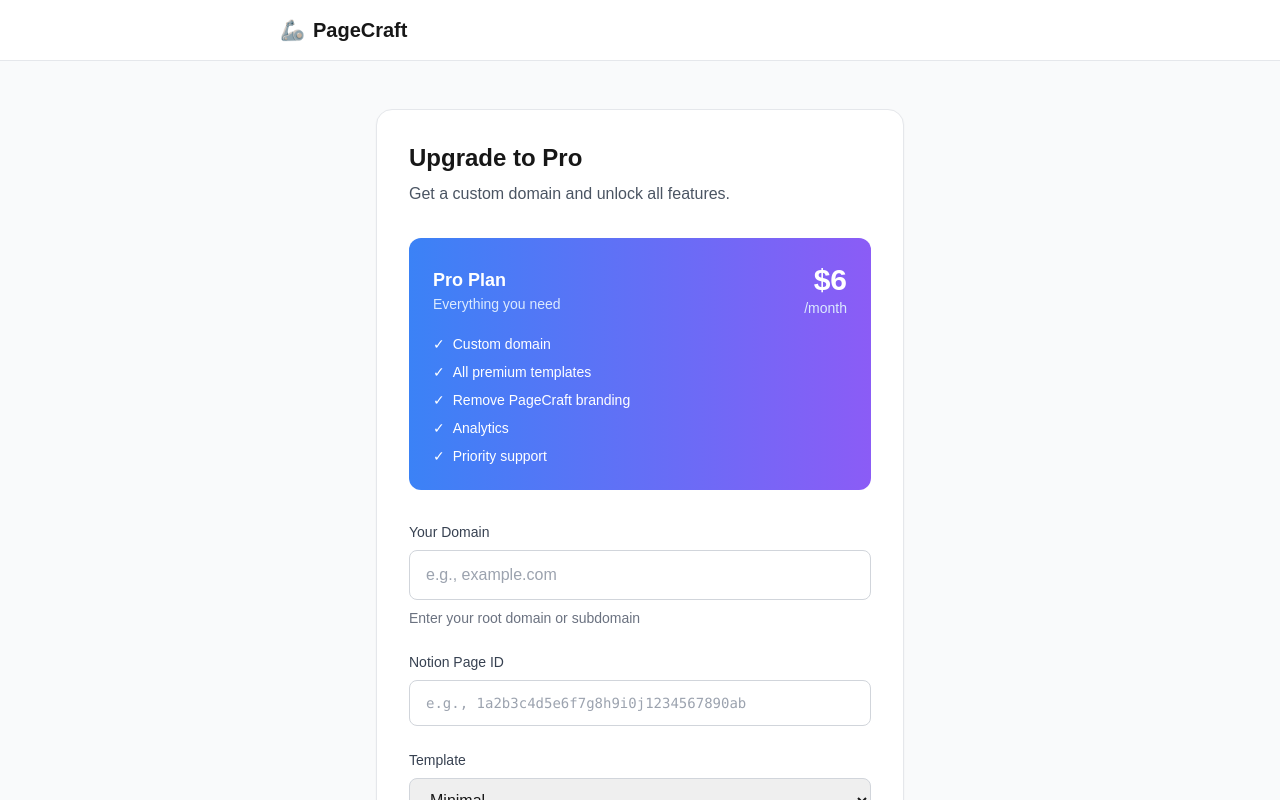
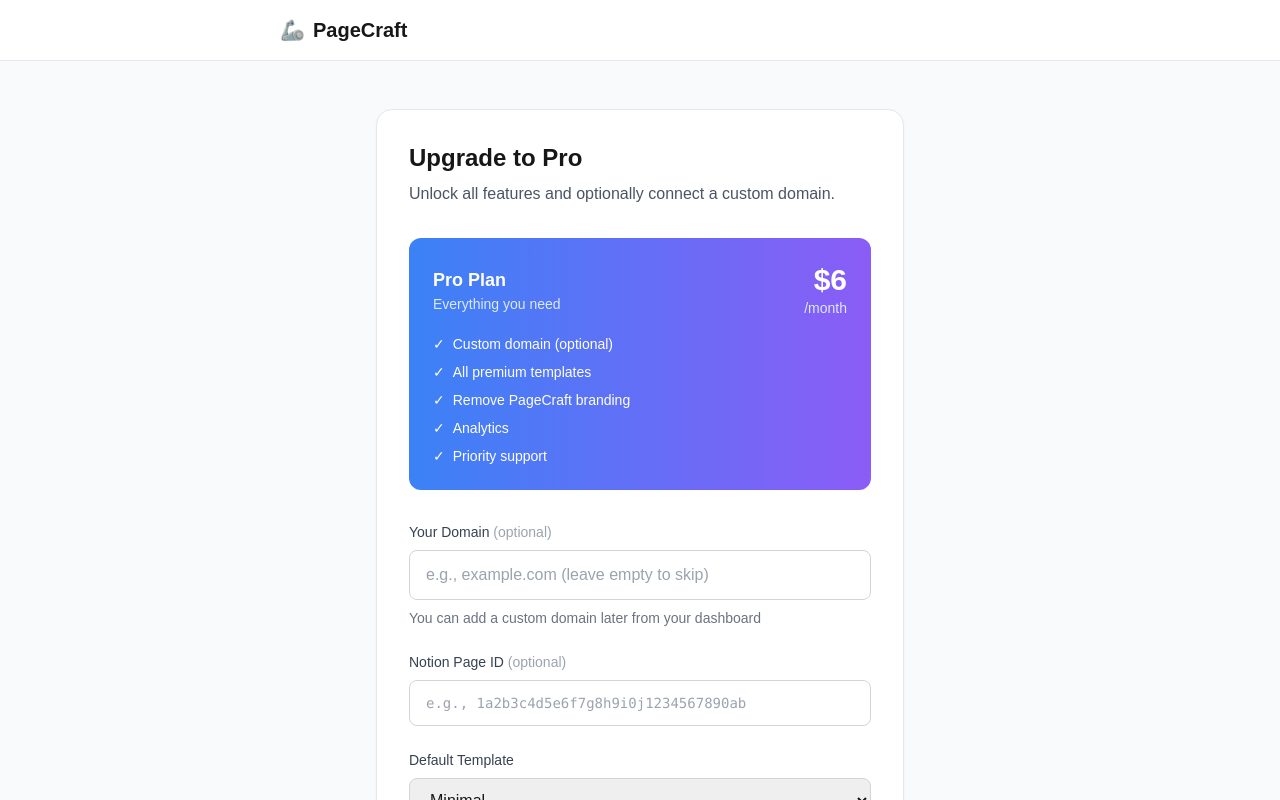
Before and after one commit to ThisIsBarney/pagecraft, a Next.js app: page /domains in a window 1280 px wide. Shown: the top 800 px of the page. Built offline with nearby package versions, Linux system fonts and the light colour scheme.

Commit message:
Make domain and pageId optional in upgrade flow

```diff
--- a/src/app/api/checkout/route.ts
+++ b/src/app/api/checkout/route.ts
@@ -13,11 +13,10 @@
     const body = await request.json();
     const { domain, pageId, template } = body;
 
-    if (!domain || !pageId) {
-      return NextResponse.json(
-        { error: "Domain and pageId required" },
-        { status: 400 }
-      );
+    // 构建产品描述
+    let description = "PageCraft Pro Subscription";
+    if (domain) {
+      description += ` - Domain: ${domain}`;
     }
 
     // 创建 Stripe Checkout 会话
@@ -30,7 +29,7 @@
             currency: "usd",
             product_data: {
               name: "PageCraft Pro",
-              description: `Custom domain: ${domain}`,
+              description,
             },
             unit_amount: 600, // $6.00
             recurring: {
@@ -43,8 +42,8 @@
       success_url: STRIPE_CONFIG.successUrl,
       cancel_url: STRIPE_CONFIG.cancelUrl,
       metadata: {
-        domain,
-        pageId,
+        domain: domain || "",
+        pageId: pageId || "",
         template: template || "minimal",
       },
     });
--- a/src/app/domains/page.tsx
+++ b/src/app/domains/page.tsx
@@ -1,7 +1,6 @@
 "use client";
 
 import { useState } from "react";
-
 
 export default function DomainsPage() {
   const [domain, setDomain] = useState("");
@@ -24,7 +23,7 @@
       const response = await fetch("/api/checkout", {
         method: "POST",
         headers: { "Content-Type": "application/json" },
-        body: JSON.stringify({ domain, pageId, template }),
+        body: JSON.stringify({ domain: domain || undefined, pageId: pageId || undefined, template }),
       });
 
       const data = await response.json();
@@ -42,8 +41,6 @@
         window.location.href = data.url;
         return;
       }
-
-      // Stripe.js 重定向已在前面的 window.location 处理
     } catch {
       setResult({
         success: false,
@@ -69,7 +66,7 @@
           <div className="mb-8">
             <h1 className="text-2xl font-bold mb-2">Upgrade to Pro</h1>
             <p className="text-gray-600">
-              Get a custom domain and unlock all features.
+              Unlock all features and optionally connect a custom domain.
             </p>
           </div>
 
@@ -86,7 +83,7 @@
               </div>
             </div>
             <ul className="mt-4 space-y-2 text-sm">
-              <li className="flex items-center gap-2"><span>✓</span> Custom domain</li>
+              <li className="flex items-center gap-2"><span>✓</span> Custom domain (optional)</li>
               <li className="flex items-center gap-2"><span>✓</span> All premium templates</li>
               <li className="flex items-center gap-2"><span>✓</span> Remove PageCraft branding</li>
               <li className="flex items-center gap-2"><span>✓</span> Analytics</li>
@@ -101,26 +98,27 @@
           )}
 
           <form onSubmit={handleSubmit} className="space-y-6">
+            {/* Domain - Optional */}
             <div>
               <label className="block text-sm font-medium text-gray-700 mb-2">
-                Your Domain
+                Your Domain <span className="text-gray-400 font-normal">(optional)</span>
               </label>
               <input
                 type="text"
                 value={domain}
                 onChange={(e) => setDomain(e.target.value)}
-                placeholder="e.g., example.com"
+                placeholder="e.g., example.com (leave empty to skip)"
                 className="w-full px-4 py-3 rounded-lg border border-gray-300 focus:ring-2 focus:ring-blue-500 focus:border-transparent"
-                required
               />
               <p className="mt-2 text-sm text-gray-500">
-                Enter your root domain or subdomain
+                You can add a custom domain later from your dashboard
               </p>
             </div>
 
+            {/* Page ID - Optional */}
             <div>
               <label className="block text-sm font-medium text-gray-700 mb-2">
-                Notion Page ID
+                Notion Page ID <span className="text-gray-400 font-normal">(optional)</span>
               </label>
               <input
                 type="text"
@@ -128,13 +126,13 @@
                 onChange={(e) => setPageId(e.target.value)}
                 placeholder="e.g., 1a2b3c4d5e6f7g8h9i0j1234567890ab"
                 className="w-full px-4 py-3 rounded-lg border border-gray-300 focus:ring-2 focus:ring-blue-500 focus:border-transparent font-mono text-sm"
-                required
               />
             </div>
 
+            {/* Template */}
             <div>
               <label className="block text-sm font-medium text-gray-700 mb-2">
-                Template
+                Default Template
               </label>
               <select
                 value={template}
@@ -152,10 +150,11 @@
               disabled={loading}
               className="w-full bg-blue-600 text-white py-3 rounded-lg font-semibold hover:bg-blue-700 disabled:opacity-50 disabled:cursor-not-allowed transition-colors"
             >
-              {loading ? "Processing..." : "Subscribe & Connect Domain - $6/month"}
+              {loading ? "Processing..." : "Upgrade to Pro - $6/month"}
             </button>
           </form>
 
+          {domain && (
             <div className="mt-8 pt-6 border-t">
               <h3 className="font-medium text-gray-900 mb-3">After payment:</h3>
               <ol className="text-sm text-gray-600 space-y-2 list-decimal list-inside">
@@ -167,6 +166,7 @@
                 <li>Your site will be live in 5-10 minutes!</li>
               </ol>
             </div>
+          )}
 
           <p className="mt-6 text-xs text-gray-500 text-center">
             Powered by Stripe. Cancel anytime.
```
Also changed, not shown: 1 other file (tests, documents, lock files or other folders). Lines whose indentation alone changed are shown as unchanged.
